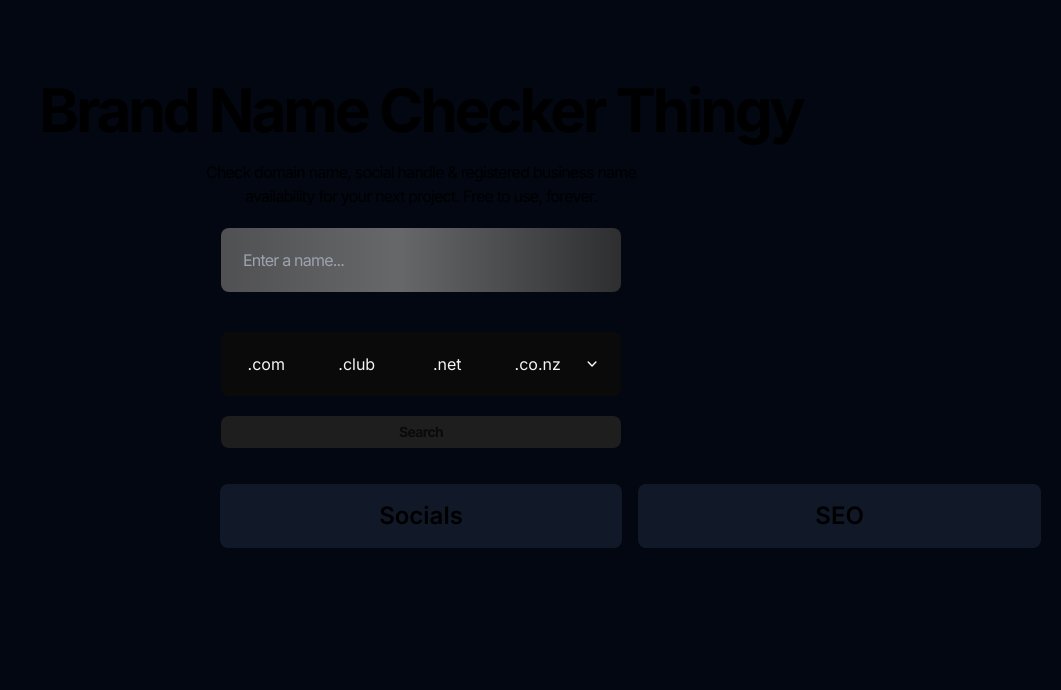
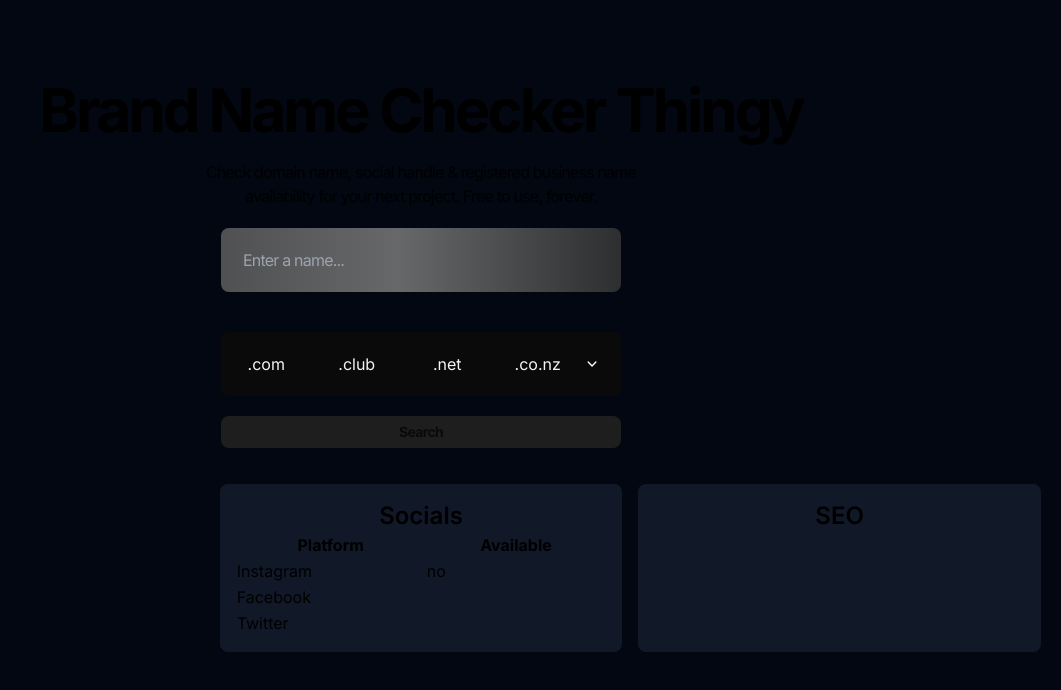
Before and after one commit to jacobbinnie/brand-name-checker-thingy, a Next.js app: page / in a window 1280 px wide. Shown: the top 690 px of the page, without its empty margins (219-1280 px from the left). Built offline with nearby package versions, Linux system fonts and the light colour scheme.

Commit message:
Add cache storage for fetching social availability

```diff
--- a/package.json
+++ b/package.json
@@ -13,7 +13,9 @@
     "@types/node": "20.5.0",
     "@types/react": "18.2.20",
     "@types/react-dom": "18.2.7",
+    "@vercel/kv": "^0.2.2",
     "autoprefixer": "10.4.15",
+    "axios": "^1.4.0",
     "clsx": "^2.0.0",
     "eslint": "8.47.0",
     "eslint-config-next": "13.4.18",
@@ -22,6 +24,7 @@
     "prettier": "^3.0.2",
     "react": "18.2.0",
     "react-dom": "18.2.0",
+    "swr": "^2.2.1",
     "tailwindcss": "3.3.3",
     "typescript": "5.1.6"
   },
--- a/src/app/api/check-domain/route.ts
+++ b/src/app/api/check-domain/route.ts
@@ -1,4 +1,5 @@
 import { NextRequest, NextResponse } from "next/server";
+import { kv } from "@vercel/kv";
 
 const RAPID_API_KEY = process.env.NEXT_PUBLIC_RAPID_API_KEY || "";
 
--- /dev/null
+++ b/src/app/api/check-socials/route.ts
@@ -0,0 +1,37 @@
+import { NextRequest, NextResponse } from "next/server";
+import axios from "axios";
+import { kv } from "@vercel/kv";
+import { SocialPlatform } from "@/app/interfaces/socialPlatforms";
+
+const RAPID_API_KEY = process.env.NEXT_PUBLIC_RAPID_API_KEY || "";
+
+export async function GET(request: NextRequest) {
+  const { searchParams } = new URL(request.url);
+  const q = searchParams.get("q");
+
+  const socials = await kv.get<Record<SocialPlatform, boolean>>(`${q}-socials`);
+
+  if (socials) {
+    console.log("Fetched from cache");
+    // return from cache
+    return NextResponse.json(socials);
+  } else {
+    console.log("Cache miss - fetch from api");
+    const options = {
+      method: "GET",
+      url: `https://check-username.p.rapidapi.com/check/${q}`,
+      headers: {
+        "X-RapidAPI-Key": RAPID_API_KEY,
+        "X-RapidAPI-Host": "check-username.p.rapidapi.com",
+      },
+    };
+
+    const { data } = await axios(options);
+
+    const { name, success, ...rest } = data;
+
+    await kv.set<Record<SocialPlatform, boolean>>(`${q}-socials`, rest);
+
+    return NextResponse.json(rest);
+  }
+}
--- /dev/null
+++ b/src/app/interfaces/socialPlatforms.ts
@@ -0,0 +1,26 @@
+export enum SocialPlatform {
+  instagram = "instagram",
+  facebook = "facebook",
+  pinterest = "pinterest",
+  github = "github",
+  reddit = "reddit",
+  steam = "steam",
+  twitch = "twitch",
+  medium = "medium",
+  minecraft = "minecraft",
+  patreon = "patreon",
+  etsy = "etsy",
+  soundcloud = "soundcloud",
+  linktree = "linktree",
+  "9gag" = "9gag",
+  "ask.fm" = "ask.fm",
+  dockerhub = "dockerhub",
+  tumblr = "tumblr",
+  wikipedia = "wikipedia",
+  "dev.to" = "dev.to",
+  shopify = "shopify",
+  snapchat = "snapchat",
+  vimeo = "vimeo",
+  behence = "behence",
+  dribbble = "dribbble",
+}
--- a/src/app/page.tsx
+++ b/src/app/page.tsx
@@ -47,12 +47,10 @@ export default function Home() {
         handleUpdateSearchQuery={handleUpdateSearchQuery}
         loading={domainLoading}
       />
-
       <SelectedDomainTabs
         selectedDomains={selectedDomains}
         handleUpdateSelectedDomains={handleUpdateSelectedDomains}
       />
-
       <DomainSelector
         handleUpdateSelectedDomains={handleUpdateSelectedDomains}
         selectedDomains={selectedDomains}
@@ -74,7 +72,7 @@ export default function Home() {
         <DomainList domainData={domainData} />
 
         {/* Socials TODO: move this into its own component */}
-        <SocialResult />
+        <SocialResult searchTerm={confirmedSearchQuery} />
         {/* SEO TODO: move this into its own component */}
         <div className={"bg-gray-900 rounded-lg p-4"}>
           <h2 className={"text-center text-2xl font-semibold"}>SEO</h2>
--- a/src/components/SocialResult/index.tsx
+++ b/src/components/SocialResult/index.tsx
@@ -1,11 +1,43 @@
+import useSWR from "swr";
+import { useEffect, useState } from "react";
+
 interface SocialResultProps {
+  searchTerm: string;
+}
+function SocialResult({ searchTerm }: SocialResultProps) {
+  const { data } = useSWR<{ available: boolean }>(
+    searchTerm ? `socials-${searchTerm}` : null,
+    async () =>
+      fetch(`/api/check-socials?q=${searchTerm}`).then((res) => res.json()),
+  );
 
-}
-
-function SocialResult({}: SocialResultProps) {
-    return <div className={"bg-gray-900 rounded-lg p-4 flex flex-col "}>
-        <h2 className={'text-center text-2xl font-semibold'}>Socials</h2>
+  return (
+    <div className={"bg-gray-900 rounded-lg p-4 flex flex-col"}>
+      <h2 className={"text-center text-2xl font-semibold"}>Socials</h2>
+      <table>
+        <thead>
+          <tr>
+            <th>Platform</th>
+            <th>Available</th>
+          </tr>
+        </thead>
+        <tbody>
+          <tr>
+            <td>Instagram</td>
+            <td>{data?.available ? "yes" : "no"}</td>
+          </tr>
+          <tr>
+            <td>Facebook</td>
+            <td></td>
+          </tr>
+          <tr>
+            <td>Twitter</td>
+            <td></td>
+          </tr>
+        </tbody>
+      </table>
     </div>
+  );
 }
 
 export default SocialResult;
```
Also changed, not shown: 1 other file (tests, documents, lock files or other folders).
